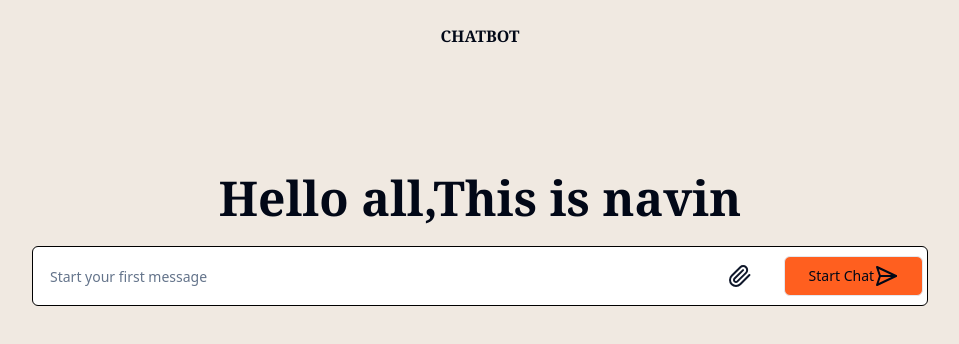
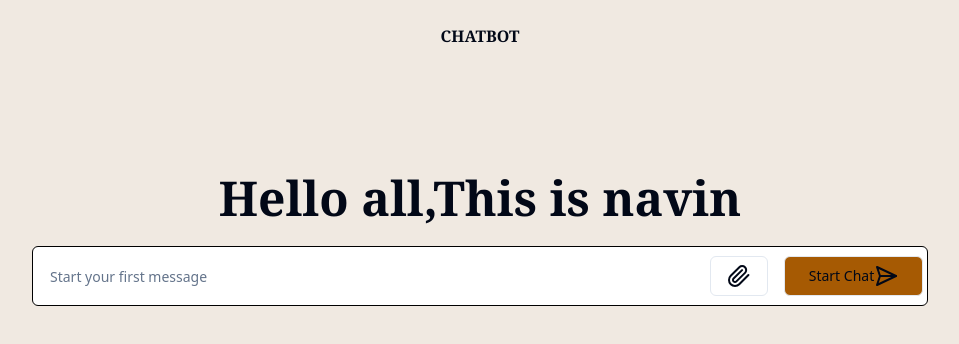
Before and after one commit to navin1111/CHATBOT, a Next.js app: page / in a window 1280 px wide. Shown: the top 344 px of the page, without its empty margins (160-1119 px from the left). Built offline with nearby package versions, Linux system fonts and the light colour scheme.

Commit message:
sixth commit

```diff
--- a/src/app/components/landinginput.tsx
+++ b/src/app/components/landinginput.tsx
@@ -21,13 +21,14 @@ const LandingInput = () => {
 
           }
 
-          variant="link"
+          variant="outline"
 
         >
+
           <Paperclip />
         </Button>
         </div>
-      <Button className="w-[20%] bg-[#FF5F1F] flex" variant="outline" >
+      <Button className="w-[20%] bg-[#a65a03] flex" variant="outline" >
         Start Chat
         <span><SendHorizontal /></span>
       </Button>
--- a/src/app/page.tsx
+++ b/src/app/page.tsx
@@ -4,7 +4,8 @@ import LandingInput from "./components/landinginput";
 
 export default function Home() {
   return (
-    <div className="w-full flex flex-col h-screen items-center bg-[#f0e9e1] ">
+    <div className="w-full flex flex-col h-screen items-center bg-[#f0e9e1]
+     ">
       <div className="w-full h-10 pt-8 flex flex-col justify-center items-center">
         <span className="font-serif font-bold ">CHATBOT</span>
 
```
